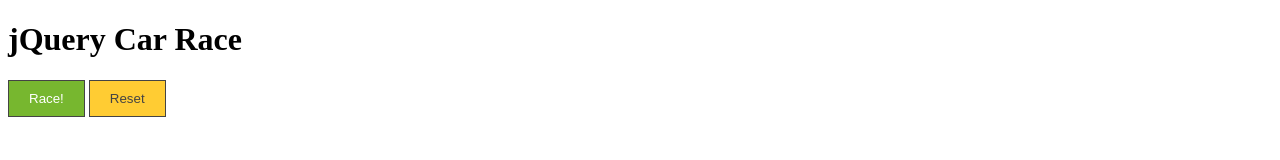
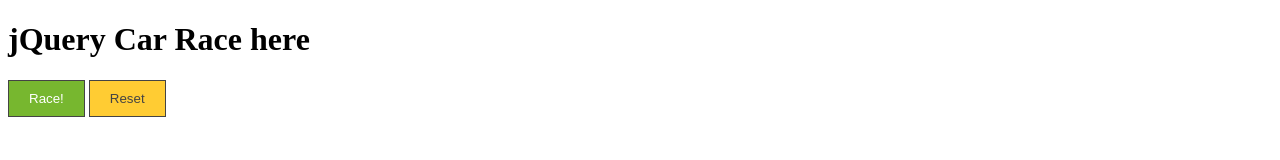
Before and after one commit to Geeyas/racepro, a plain HTML site: page index.html in a window 1280 px wide. Shown: the top 160 px of the page. Drawn offline with Linux system fonts and the light colour scheme.

Commit message:
fix: change

```diff
--- a/index.html
+++ b/index.html
@@ -5,7 +5,7 @@
 	<link rel="stylesheet" href="./style.css">
 </head>
 <body id="race">
-	<h1> jQuery Car Race </h1>
+	<h1> jQuery Car Race here </h1>
 
 	<input type="button" value="Race!" id="go">
 	<input type="button" value="Reset" id="reset">
```
